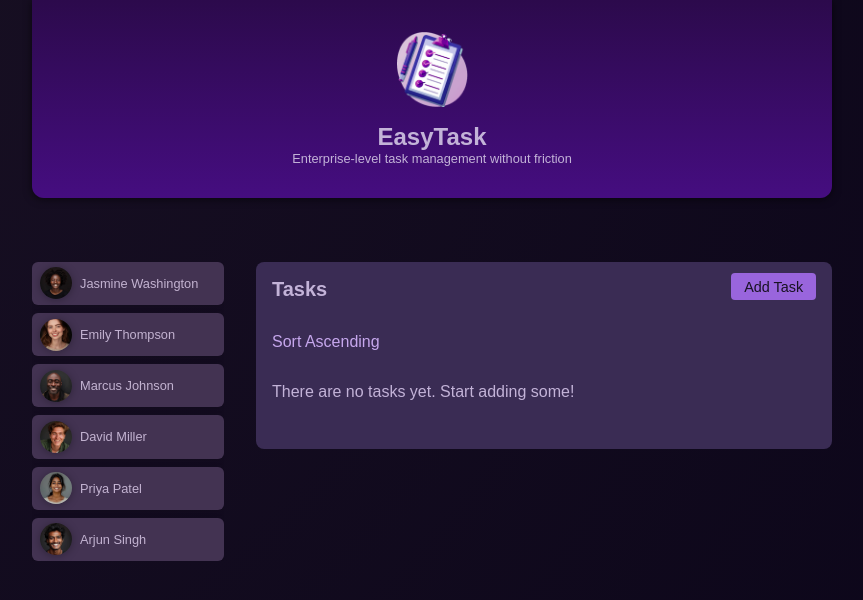
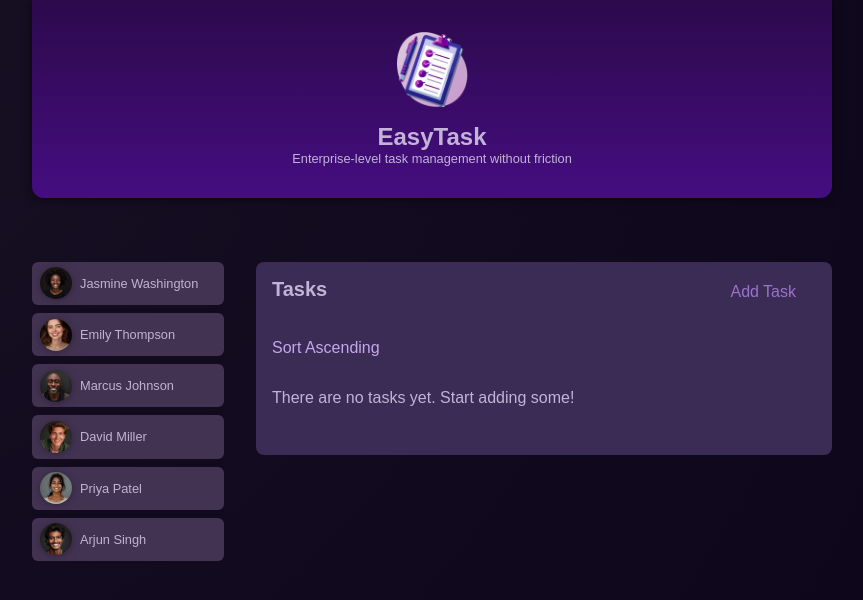
Before and after one commit to gusdepaula/easyTask, an Angular app: page /users/1/tasks in a window 1280 px wide. Shown: the top 600 px of the page, without its empty margins (208-1071 px from the left). Built offline with nearby package versions, Linux system fonts and the light colour scheme.

Commit message:
add btn-link style and routerLink support to button component

```diff
--- a/src/app/components/button/button.component.css
+++ b/src/app/components/button/button.component.css
@@ -19,3 +19,22 @@ button.submit:active {
   background-color: #895cce;
   box-shadow: 0 1px 6px rgba(0, 0, 0, 0.3);
 }
+
+/* Novo estilo para btn-link */
+button.btn-link,
+a.btn-link {
+  background-color: transparent;
+  color: #9c73ca;
+  text-decoration: none;
+  padding: 0.35rem 1.25rem;
+  border-radius: 4px;
+  transition: all 0.3s ease;
+}
+
+button.btn-link:hover,
+button.btn-link:active,
+a.btn-link:hover,
+a.btn-link:active {
+  background-color: rgba(156, 115, 202, 0.1);
+  color: #895cce;
+}
--- a/src/app/components/button/button.component.ts
+++ b/src/app/components/button/button.component.ts
@@ -11,4 +11,5 @@ export class ButtonComponent {
   @Input() type: 'button' | 'submit' | 'reset' = 'button'; // Tipo do botão
   @Input() disabled: boolean = false; // Estado desabilitado
   @Input() class: string = ''; // Classes CSS adicionais
+  @Input() public routerLink?: string; // Rota para navegação
 }
--- a/src/app/tasks/new-task/new-task.component.html
+++ b/src/app/tasks/new-task/new-task.component.html
@@ -27,6 +27,6 @@
 
   <p class="actions">
     <a routerLink="../">Cancel</a>
-    <ds-button type="submit" label="Create" class="submit"></ds-button>
+    <ds-button type="submit" label="Create" class="submit" />
   </p>
 </form>
--- a/src/app/users/user-tasks/user-tasks.component.html
+++ b/src/app/users/user-tasks/user-tasks.component.html
@@ -2,7 +2,7 @@
   <header>
     <h2>{{ userName() }} Tasks</h2>
     <menu>
-      <a routerLink="tasks/new">Add Task</a>
+      <ds-button [routerLink]="'tasks/new'" label="Add Task" class="btn-link" />
     </menu>
   </header>
 
--- a/src/app/users/user-tasks/user-tasks.component.ts
+++ b/src/app/users/user-tasks/user-tasks.component.ts
@@ -9,11 +9,12 @@ import {
 } from '@angular/router';
 
 import { UsersService } from '../users.service';
+import { ButtonComponent } from '../../components/button/button.component';
 
 @Component({
   selector: 'app-user-tasks',
   standalone: true,
-  imports: [RouterOutlet, RouterLink],
+  imports: [RouterOutlet, RouterLink, ButtonComponent],
   templateUrl: './user-tasks.component.html',
   styleUrl: './user-tasks.component.css',
 })
@@ -47,5 +48,5 @@ export const resolveTitle: ResolveFn<string> = (
   activatedRoute,
   routerState
 ) => {
-  return resolveUserName(activatedRoute, routerState) + '\'s Tasks'
-}
+  return resolveUserName(activatedRoute, routerState) + "'s Tasks";
+};
```
